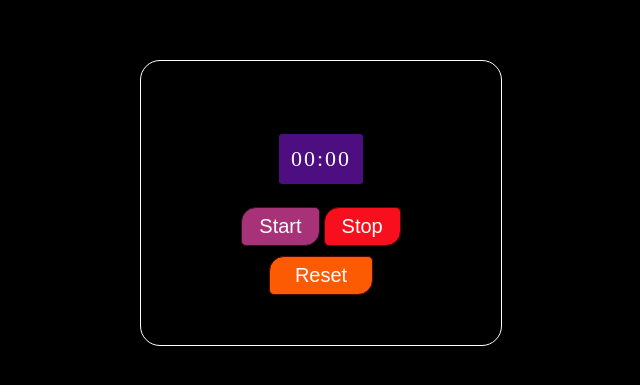
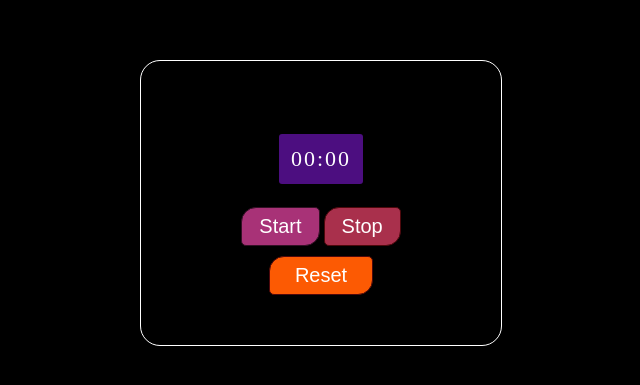
Before and after one commit to ThetSu2Kyaw/Timer, a plain HTML site: page index.html in a window 1280 px wide. Shown: the part 205-590 px from the top of the page, without its empty margins (319-959 px from the left). Drawn offline with Linux system fonts and the light colour scheme.

Commit message:
changed button color

```diff
--- a/style.css
+++ b/style.css
@@ -20,11 +20,11 @@ button{
     background: #f71152;
 }
 #stop{
-    background: #f70f1e;
+    background: #a9304c;
     border: 1px solid #4d080c;
 }
 #stop:hover{
-    background: #f52f3f;
+    background: #991b16;
 }
 #reset{
     padding:7px 25px;
```
